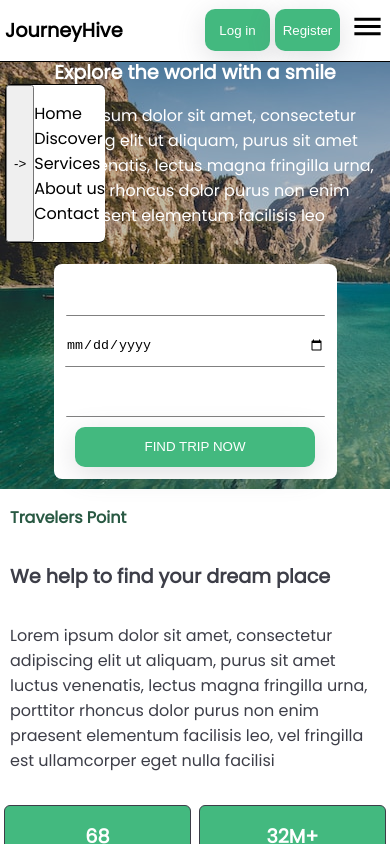
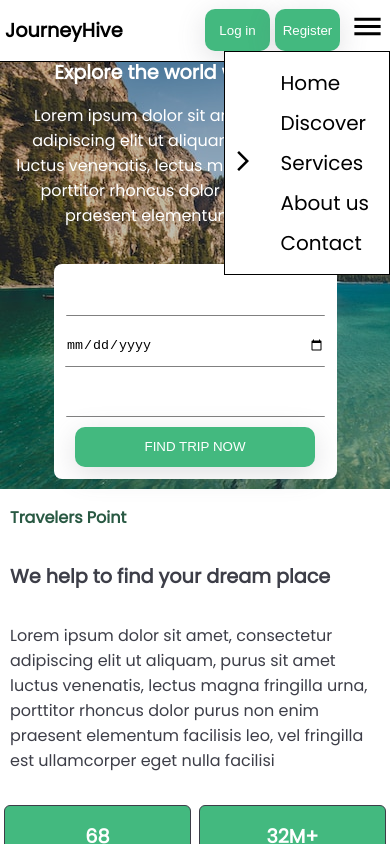
Before and after one commit to jkamin61/travel-web-app, a React (Create React App) app: page / in a window 390 px wide. Both pictures are taken after a click on the icon 367 px from the left and 26 px from the top of the page. Shown: the top 844 px of the page. Built offline with nearby package versions, Linux system fonts and the light colour scheme.

Commit message:
small styling fixes on modal window #mobile-view

```diff
--- a/src/components/Header/Header.jsx
+++ b/src/components/Header/Header.jsx
@@ -2,6 +2,7 @@ import css from './Header.module.css'
 import {clsx} from 'clsx';
 import {useState} from "react";
 import MenuIcon from '@mui/icons-material/Menu';
+import ArrowForwardIosIcon from '@mui/icons-material/ArrowForwardIos';
 
 export const Header = () => {
     const [modal, setModal] = useState(false);
@@ -34,10 +35,10 @@ export const Header = () => {
                 </div>
             </div>
             <div className={clsx(modal ? css.modalVisible : css.modalHidden)}>
-                <button onClick={handleModalWindow}>
-                    ->
+                <button onClick={handleModalWindow} className={css.modalButton}>
+                    <ArrowForwardIosIcon></ArrowForwardIosIcon>
                 </button>
-                <ul>
+                <ul className={css.modalNaviList}>
                     <li>Home</li>
                     <li>Discover</li>
                     <li>Services</li>
--- a/src/components/Header/Header.module.css
+++ b/src/components/Header/Header.module.css
@@ -19,12 +19,27 @@
     display: flex;
     flex-direction: row;
     position: fixed;
-    top: 10%;
+    top: 6%;
+    right: 0;
     z-index: 1;
     background-color: white;
     border: black solid 1px;
-    border-radius: 6px;
-    border-right-style: none;
+}
+
+.modalButton {
+    background-color: white;
+    border: none;
+}
+
+.modalNaviList {
+    display: flex;
+    flex-direction: column;
+    gap: 10px;
+    padding: 0 20px;
+}
+
+.modalNaviList > li {
+    font-size: 20px;
 }
 
 .mobilePanel {
@@ -38,7 +53,7 @@
     gap: 5px;
 }
 
-.authLoginButton, .authRegisterButton  {
+.authLoginButton, .authRegisterButton {
     display: block;
     box-shadow: rgba(100, 100, 111, 0.2) 0 7px 29px 0;
     border: none;
```
